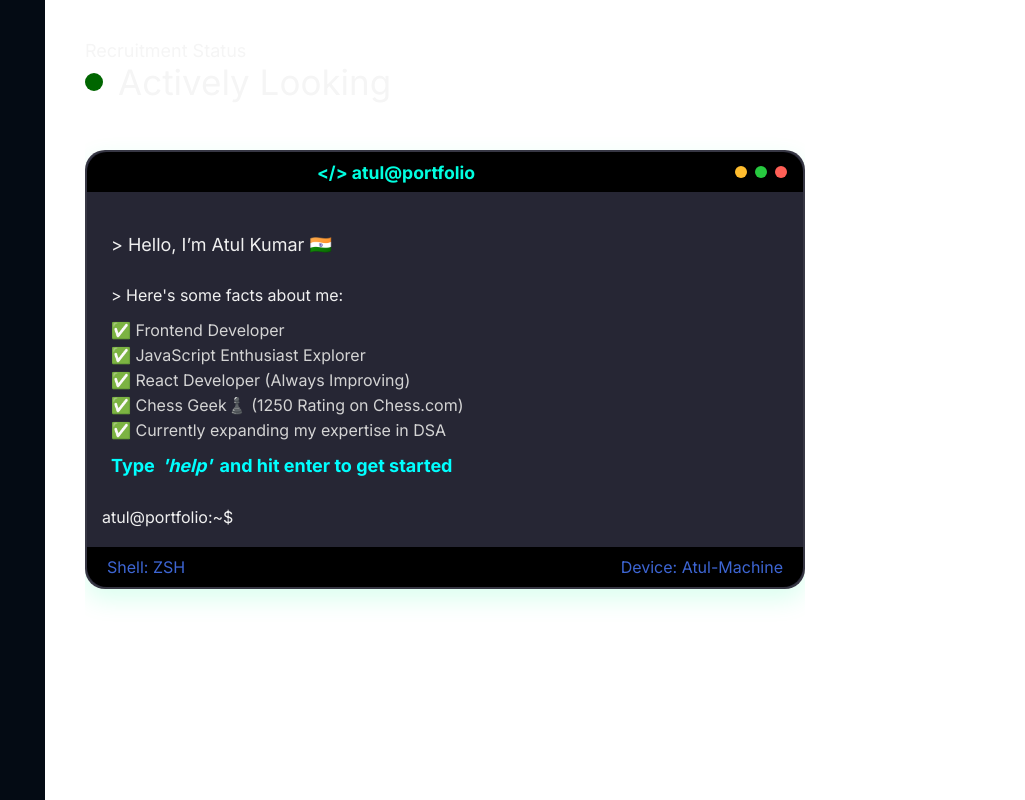
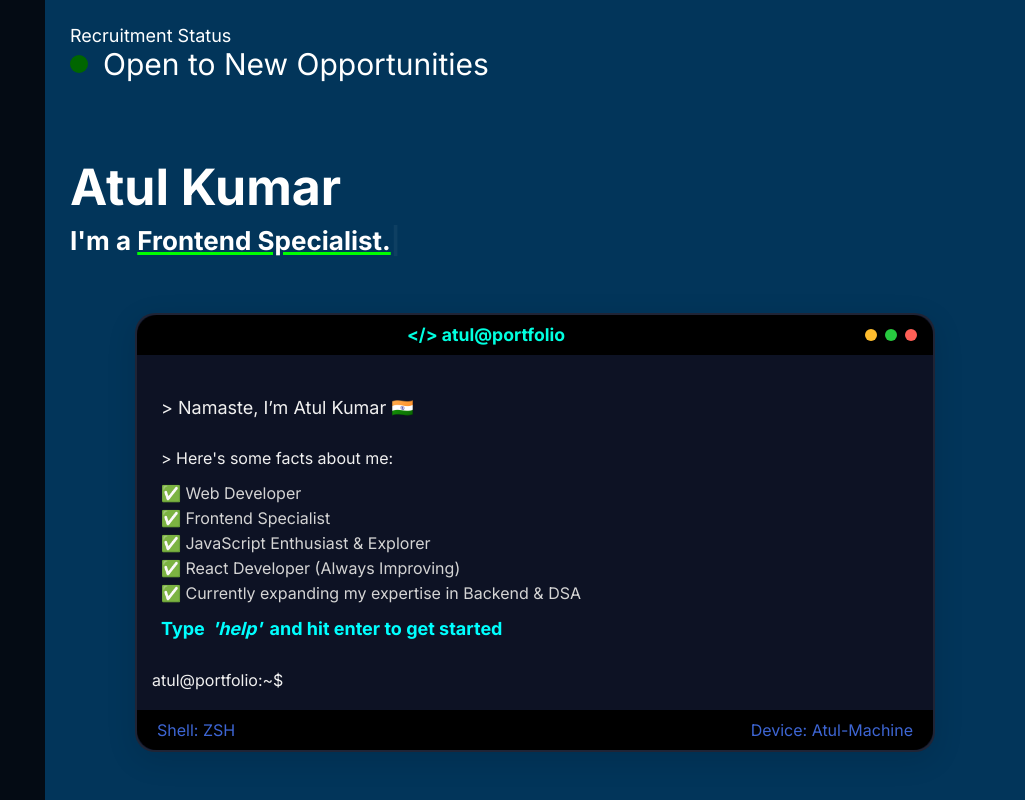
Before and after one commit to atul030702/atul-portfolio, a website built with Parcel: page index.html in a window 1280 px wide. Shown: the full height of the page, 255-1280 px from the left. Built offline with nearby package versions, Linux system fonts and the light colour scheme; files whose address does not match are found by name.

Commit message:
added TypedJS library for showing typewriter like animation

```diff
--- a/index.html
+++ b/index.html
@@ -70,9 +70,17 @@
                         <p>Recruitment Status</p>
                         <div class="status-body">
                             <span class="notification-status"></span>
-                            <p class="actively-looking">Actively Looking</p>
+                            <p class="actively-looking">Open to New Opportunities</p>
                         </div>
                     </div>
+
+                    <div class="typewriter">
+                        <h1>Atul Kumar</h1>
+                        <h2>I'm a
+                            <span id="autotype" class="auto-type"></span>
+                        </h2>
+                    </div>
+
                     <div class="terminal-window">
                         <div class="info-header">
                             <div class="header-title">
@@ -86,14 +94,14 @@
                         </div>
 
                         <div class="info-body">
-                            <p class="about-me">> Hello, I’m Atul Kumar 🇮🇳</p>
+                            <p class="about-me">> Namaste, I’m Atul Kumar 🇮🇳</p>
                             <p>> Here's some facts about me:</p>
                             <ul>
-                                <li class="list-item">✅ Frontend Developer</li>
-                                <li class="list-item">✅ JavaScript Enthusiast Explorer</li>
+                                <li class="list-item">✅ Web Developer</li>
+                                <li class="list-item">✅ Frontend Specialist</li>
+                                <li class="list-item">✅ JavaScript Enthusiast & Explorer</li>
                                 <li class="list-item">✅ React Developer (Always Improving)</li>
-                                <li class="list-item">✅ Chess Geek♟️ (1250 Rating on Chess.com)</li>
-                                <li class="list-item">✅ Currently expanding my expertise in DSA</li>
+                                <li class="list-item">✅ Currently expanding my expertise in Backend & DSA</li>
                             </ul>
                             <p class="command">Type <span>'help'</span>and hit enter to get started</p>
                         </div>
--- a/package.json
+++ b/package.json
@@ -22,6 +22,7 @@
     "build": "parcel build index.html"
   },
   "dependencies": {
-    "parcel": "^2.14.4"
+    "parcel": "^2.14.4",
+    "typed.js": "^2.1.0"
   }
 }
--- a/src/script.js
+++ b/src/script.js
@@ -0,0 +1,10 @@
+import Typed from "typed.js";
+
+const autoType = document.getElementById("autotype");
+
+const typed = new Typed(autoType, {
+    strings: ["Web Developer.","Frontend Specialist.", "Self Taught Programmer.","Environmentalist.", "Chess Geek."],
+    typeSpeed: 75,
+    backSpeed: 40,
+    loop: true
+});
--- a/style.css
+++ b/style.css
@@ -17,11 +17,12 @@ body{
 
 :root{
     --bg-sidebar: #040b14;
+    --bg-content: #e8eaf6;
     --bg-terminal: #05092e;
     --text-color: #ffffff;
     --surface-color: #151f2b;
     --nav-btn-color: #a8a9b4;
-    --btn-hover-color: #149ddd;
+    --btn-hover-color: #355A90;
 }
 
 .container{
@@ -140,45 +141,33 @@ body{
 }
 
 .content{
-    height: 100vh;
+    min-height: 100vh;
     margin-left: 300px;
-    padding: 20px;
-    overflow-y: scroll;
+    overflow-y: auto;
     width: calc(100% - 300px);
+    background-color: var(--bg-content);
 }
 
 .right-terminal{
-    width: 60%;
-    max-width: 720px;
-    min-height: 610px;
-    margin: 20px;
+    width: 100%;
+    height: 100vh;
+    padding: 25px;
     display: flex;
     flex-direction: column;
     align-items: flex-start;
     justify-content: flex-start;
-    transition: width 0.2s ease;
-    overflow: hidden;
-}
-.right-terminal::-webkit-scrollbar{
-    width: 5px;
-}
-.right-terminal::-webkit-scrollbar-thumb{
-    background-color: #00ff00;
-}
-@media (min-width: 1280px) {
-    .right-terminal{
-        width: 740px;
-    }
+    background-color: #02355a;
+    overflow-y: hidden;
 }
 
 .recruitment-status{
-    width: 100%;
+    width: max-content;
     display: flex;
     flex-direction: column;
     justify-content: center;
     align-items: flex-start;
-    color: #f5f5f5;
-    margin-bottom: 15px;
+    color: var(--text-color);
+    margin-bottom: 50px;
 
     p{
         font-size: 18px;
@@ -190,7 +179,7 @@ body{
         justify-content: start;
 
         .actively-looking{
-            font-size: 35px;
+            font-size: 30px;
         };
 
         .notification-status{
@@ -210,16 +199,43 @@ body{
     100% { background-color: #006600; }
 }
 
+.typewriter{
+    width: 100%;
+    display: flex;
+    flex-direction: column;
+    justify-content: center;
+    align-items: flex-start;
+    color: var(--text-color);
+    margin-block: 25px;
+    gap: 7.5px;
+
+    h1{
+        font-size: 50px;
+    }
+
+    h2{
+        font-size: 26px;
+    }
+
+    .auto-type{
+        text-decoration: underline;
+        text-decoration-color: #00FF00;
+        text-decoration-thickness: 2.5px;
+    }
+}
+
 .terminal-window{
     width: 100%;
-    height: auto;
+    max-width: 800px;
+    min-width: 320px;
+    height: max-content;
     background-color: rgba(15, 15, 30, 0.9);
     border: 2px solid rgba(255, 255, 255, 0.08);
     border-radius: 20px;
     color: #f0f0f0;
     font-family: "Fira Code", monospace;
     margin: 2rem auto;
-    box-shadow: 0 10px 25px rgba(0, 255, 150, 0.15);
+    box-shadow: 0 8px 30px rgba(0, 0, 0, 0.12);
     backdrop-filter: blur(8px);
     display: flex;
     flex-direction: column;
```
Also changed, not shown: 1 other file.
